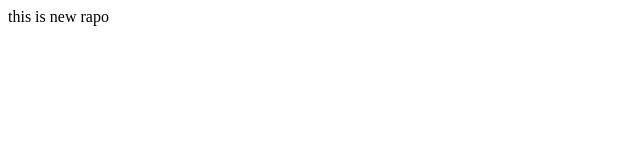
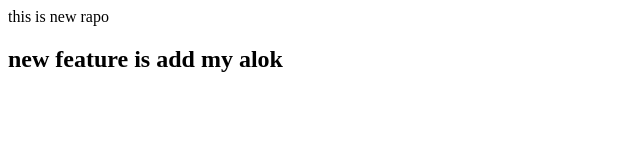
Before and after one commit to alokpal00/Rapo, a plain HTML site: page index.html in a window 1280 px wide. Shown: the whole page, without its empty margins (0-640 px from the left). Drawn offline with Linux system fonts and the light colour scheme.

Commit message:
add new feature

```diff
--- a/index.html
+++ b/index.html
@@ -1 +1,2 @@
 <p> this is new rapo</p>
+<h2> new feature is add my alok</h2>
```
